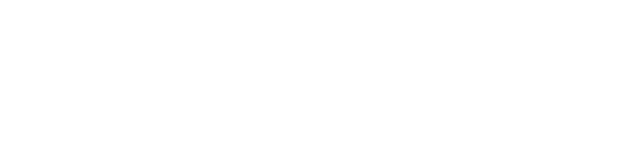
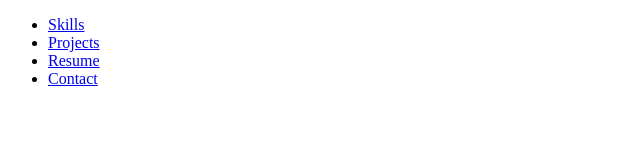
Before and after one commit to Kiyostew/portfolio, a plain HTML site: page src/index.html in a window 1280 px wide. Shown: the whole page, without its empty margins (0-640 px from the left). Drawn offline with Linux system fonts and the light colour scheme.

Commit message:
update header with nav items

```diff
--- a/src/index.html
+++ b/src/index.html
@@ -1,14 +1,36 @@
 <!DOCTYPE html>
 <html lang="en">
-  <head>
-    <title>Kiyoshi's Portfolio</title>
-    <meta charset="UTF-8" />
-    <meta name="viewport" content="width=device-width, initial-scale=1" />
-  </head>
 
-  <body id="body">
-    <div class="layout"> </div>
+<head>
+  <title>Kiyoshi's Portfolio</title>
+  <meta charset="UTF-8" />
+  <meta name="viewport" content="width=device-width, initial-scale=1" />
+</head>
 
+<body id="body">
+  <!--The layout for the complete homepage-->
+  <div class="homepage-layout">
+    <!--header-->
+    <header id="header">
+      <nav class="header-nav">
+        <ul class="header-nav__list">
+          <!--navigation items and links-->
+          <li class="header-nav__item">
+            <a href="#skills" class="header-nav__link"> Skills</a>
+          </li>
+          <li class="header-nav__item">
+            <a href="#Projects" class="header-nav__link"> Projects</a>
+          </li>
+          <li class="header-nav__item">
+            <a href="#Resume" class="header-nav__link"> Resume</a>
+          </li>
+          <li class="hedaer-nav__item">
+            <a href="Contact" class="header-nav__link">Contact</a>
+          </li>
+        </ul>
+      </nav>
+    </header>
+  </div>
+</body>
 
-  </body>
 </html>
```
